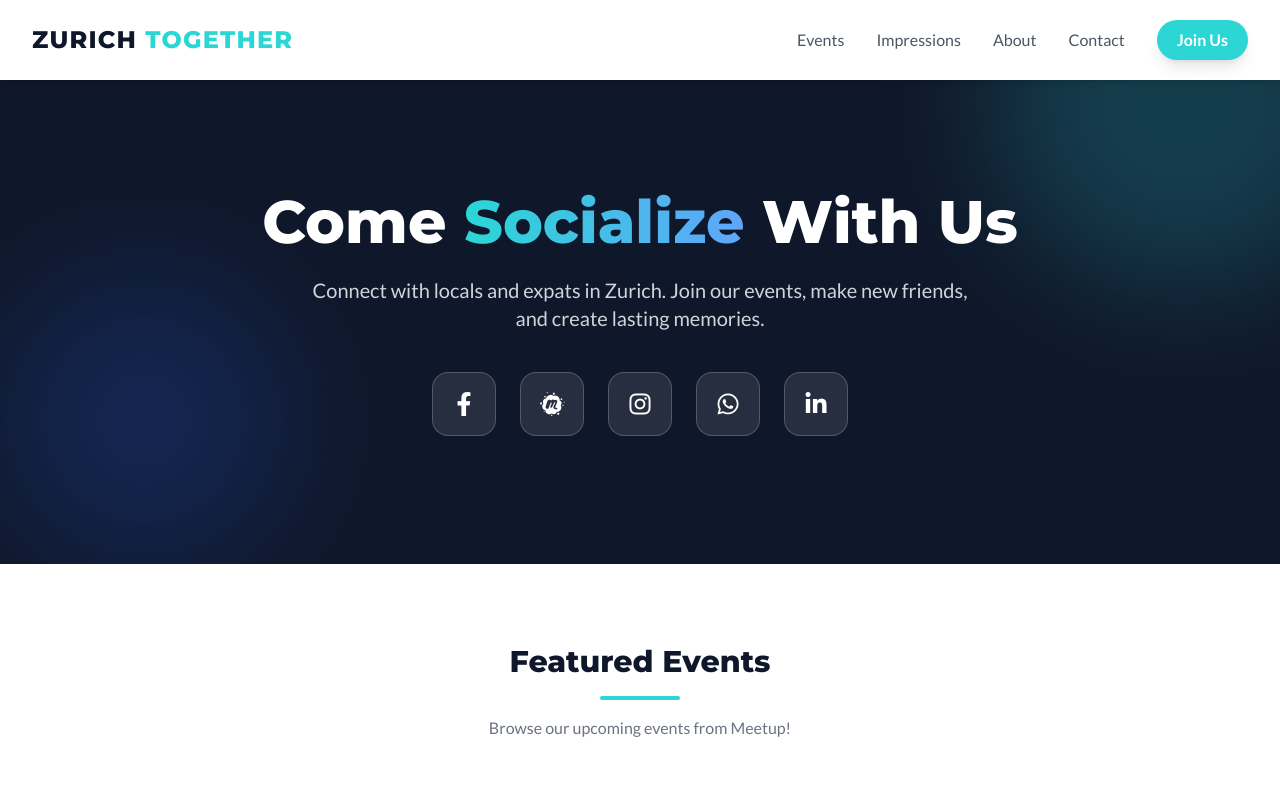
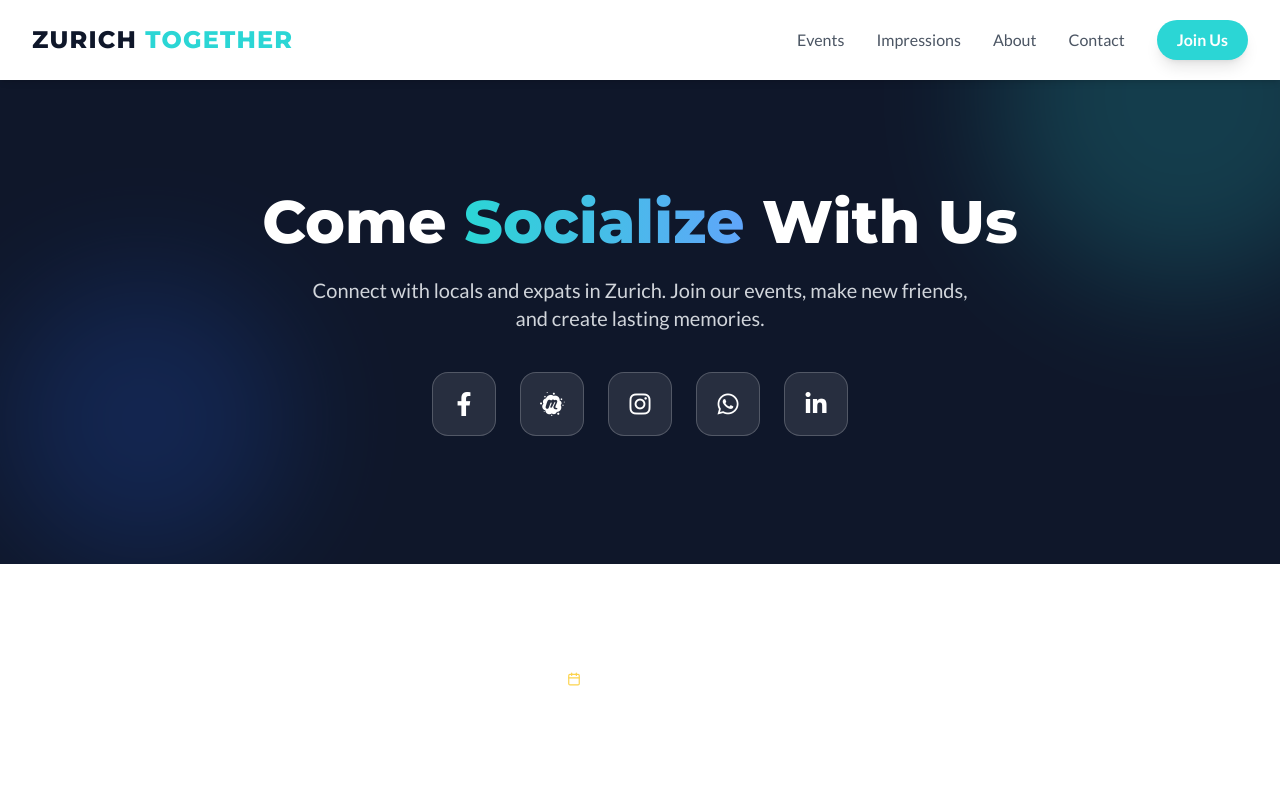
Before and after one commit to Zurich-Together/Zurich-Together.github.io, a plain HTML site: page index.html in a window 1280 px wide. Shown: the top 785 px of the page. Drawn offline with nearby package versions, Linux system fonts and the light colour scheme; a script that the page names is missing.

Commit message:
Add events calendar section to index.html

```diff
--- a/index.html
+++ b/index.html
@@ -141,6 +141,20 @@
             </div>
         </div>
     </header>
+
+    <section id="events" class="py-20 bg-white">
+            <div class="flex items-center justify-center pt-5 pb-1">
+            <span class="inline-flex items-center gap-1.5 px-5 py-1.5 rounded-full text-[11px] font-bold uppercase tracking-[0.15em] border bg-white/15 text-white/80 border-white/25">
+              <svg xmlns="http://w3.org" viewBox="0 0 24 24" fill="none" stroke="currentColor" stroke-width="2" stroke-linecap="round" stroke-linejoin="round" class="w-3.5 h-3.5 text-amber-300">
+                <rect width="18" height="18" x="3" y="4" rx="2" ry="2" />
+                <line x1="16" x2="16" y1="2" y2="6" />
+                <line x1="8" x2="8" y1="2" y2="6" />
+                <line x1="3" x2="21" y1="10" y2="10" />
+              </svg>
+              Events Calendar
+            </span>
+          </div>
+    </section>
 
     <!-- Events Section -->
     <section id="events" class="py-20 bg-white">
```
